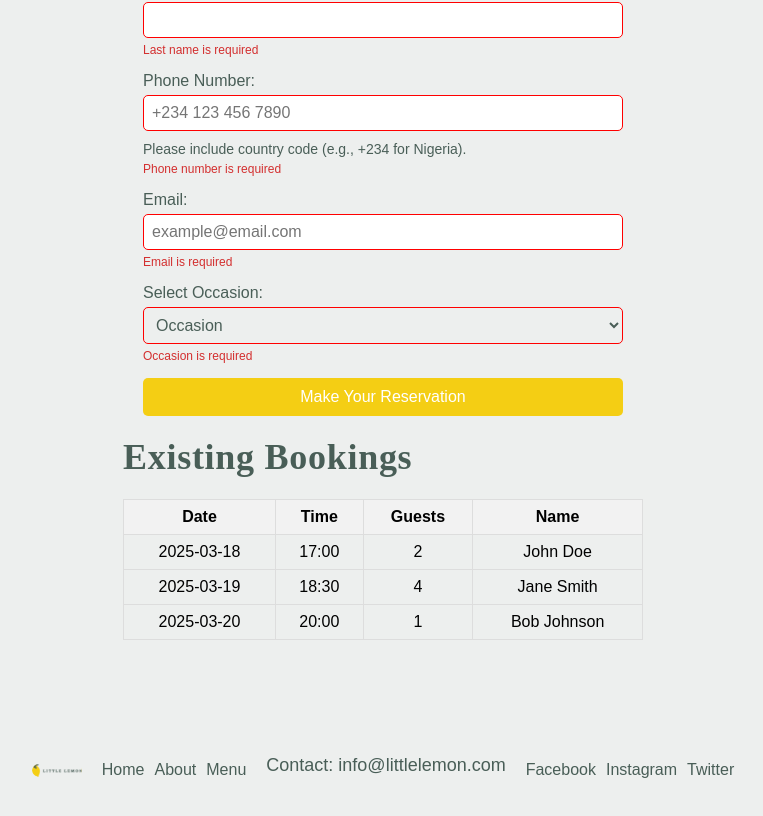
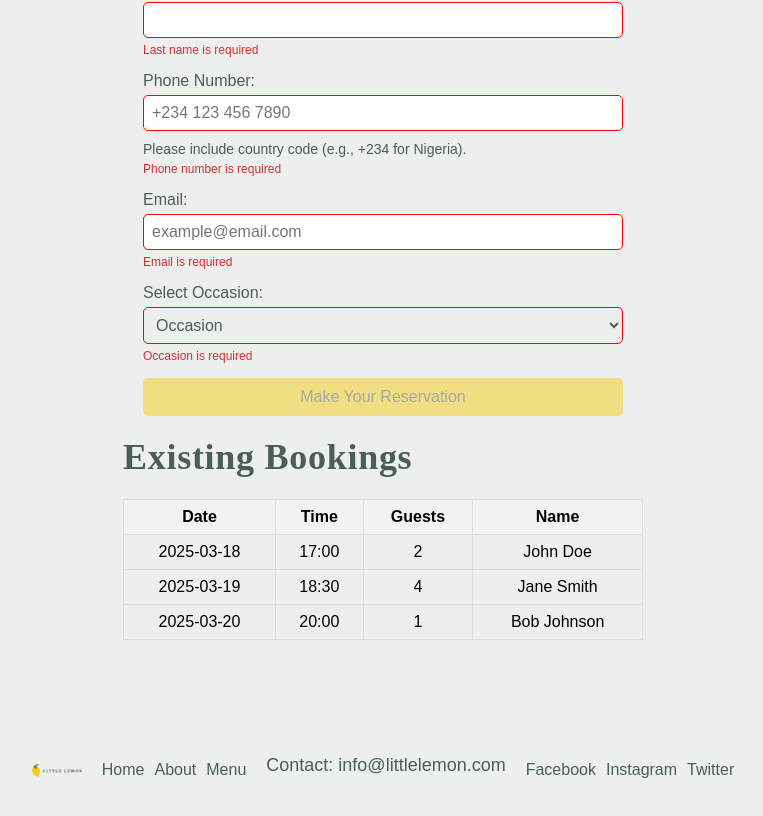
Before and after one commit to Hephzibah-SO-Cu/Little-Lemon-CS, a React (Create React App) app: page /booking in a window 1280 px wide. Shown: the part 606-1422 px from the top of the page, without its empty margins (257-1020 px from the left). Built offline with nearby package versions, Linux system fonts and the light colour scheme.

Commit message:
Updated BookingPage.css to make disabled states more distinctive and resolve styling conflicts with App.css

```diff
--- a/src/components/BookingPage.css
+++ b/src/components/BookingPage.css
@@ -35,22 +35,13 @@ input,
 select {
   padding: 8px;
   border: 1px solid #ccc;
-  border-radius: 4px;
+  border-radius: 5px; /* Align with App.css */
   font-size: 16px;
 }
 
 .guest-note,
 .phone-note {
-  font-size: 12px;
-  color: #666;
-}
-
-.occasion-default {
-  color: #999;
-}
-
-.occasion-selected {
-  color: #000;
+  margin-top: 5px; /* Font-size and color are handled by App.css */
 }
 
 .error {
@@ -59,20 +50,25 @@ select {
 }
 
 button {
-  padding: 10px;
-  background-color: #007bff;
-  color: white;
+  padding: 10px 20px;
+  background-color: #F4CE14;
+  color: #000;
   border: none;
-  border-radius: 4px;
+  border-radius: 5px;
   font-size: 16px;
+  font-family: 'Karla', sans-serif;
   cursor: pointer;
+  transition: background-color 0.3s ease, opacity 0.3s ease;
 }
 
 button:disabled {
-  background-color: #cccccc;
+  background-color: #999999;
+  color: #666666;
+  border: 1px solid #999999;
+  opacity: 0.5;
   cursor: not-allowed;
 }
 
 button:hover:not(:disabled) {
-  background-color: #0056b3;
+  background-color: #D4B013;
 }
```
